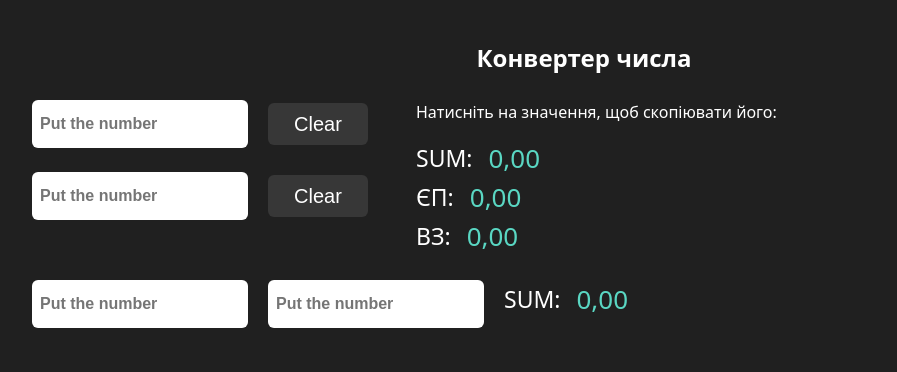
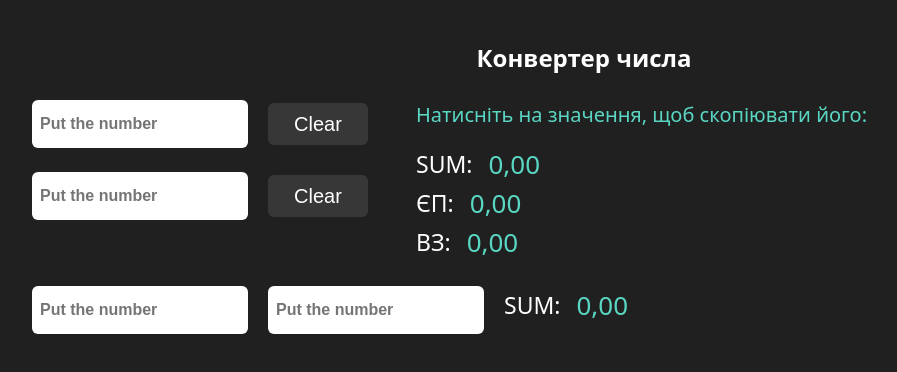
Before and after one commit to bveretelnik/convert-sum, a React (Vite) app: page / in a window 1280 px wide. Shown: the top 372 px of the page, without its empty margins (56-953 px from the left). Built offline with nearby package versions, Linux system fonts and the light colour scheme.

Commit message:
FT - fix styles

```diff
--- a/src/components/NumberConverter/ControlledInputBlock.jsx
+++ b/src/components/NumberConverter/ControlledInputBlock/ControlledInputBlock.jsx
@@ -1,7 +1,7 @@
 import React, { forwardRef } from 'react';
-import styles from './ControlledInputBlock/ControlledInputBlock.module.scss';
-import Input from '../Input/Input.jsx';
-import ClearButton from '../Button/ClearButton.jsx';
+import styles from './ControlledInputBlock.module.scss';
+import Input from '../../Input/Input.jsx';
+import ClearButton from '../../Button/ClearButton.jsx';
 
 const ControlledInputBlock = forwardRef(({ value, onChange, onClick }, ref) => (
   <div className={styles.controllerBlock}>
--- a/src/components/NumberConverter/NumberConverter.jsx
+++ b/src/components/NumberConverter/NumberConverter.jsx
@@ -4,7 +4,8 @@ import CopyToClipboard from '../CopyToClipboard/CopyToClipboard.jsx';
 import { EP, VZ } from '../../constants/taxConstants.js';
 import replaceChar from '../../heplers/replaceChar.js';
 import CalculatedSum from '../CalculatedSum/CalculatedSum.jsx';
-import ControlledInputBlock from './ControlledInputBlock.jsx';
+import ControlledInputBlock from './ControlledInputBlock/ControlledInputBlock.jsx';
+import SubTitle from './SubTitle/SubTitle.jsx';
 
 const NumberConverter = () => {
   const inputRef = useRef(null);
@@ -44,9 +45,7 @@ const NumberConverter = () => {
           />
         </div>
         <div>
-          <p className={styles.title}>
-            Натисніть на значення, щоб скопіювати його:
-          </p>
+          <SubTitle />
           <CopyToClipboard value={replaceChar(number)} label={'SUM:'} />
           <CopyToClipboard value={epTax || 0} label={'ЄП:'} />
           <CopyToClipboard value={militaryTax || 0} label={'ВЗ:'} />
--- a/src/components/NumberConverter/NumberConverter.module.scss
+++ b/src/components/NumberConverter/NumberConverter.module.scss
@@ -23,7 +23,3 @@
   flex-direction: column;
   gap: 24px;
 }
-
-.title {
-  margin: 0 0 15px 0;
-}
--- /dev/null
+++ b/src/components/NumberConverter/SubTitle/SubTitle.jsx
@@ -0,0 +1,12 @@
+import React from 'react';
+import styles from './SubTitle.module.scss';
+
+const SubTitle = () => {
+  return (
+    <div className={styles.subTitle}>
+      Натисніть на значення, щоб скопіювати його:
+    </div>
+  );
+};
+
+export default SubTitle;
--- /dev/null
+++ b/src/components/NumberConverter/SubTitle/SubTitle.module.scss
@@ -0,0 +1,6 @@
+.subTitle {
+  margin: 0 0 15px 0;
+  font-size: 20px;
+  color: #5ad7c3;
+  font-weight: 500;
+}
```
